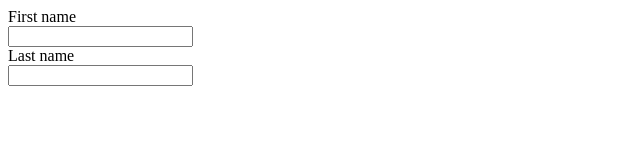
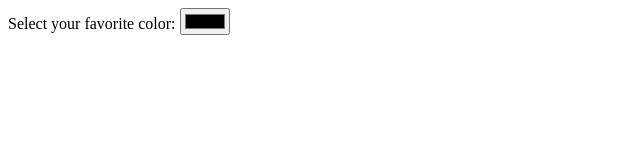
Before and after one commit to thorcat2k/html-css-study, a plain HTML site: page index.html in a window 1280 px wide. Shown: the whole page, without its empty margins (0-640 px from the left). Drawn offline with Linux system fonts and the light colour scheme.

Commit message:
start input

```diff
--- a/idex.html
+++ b/index.html
@@ -9,13 +9,8 @@
   </head>
   <body>
     <form>
-      <label for="fname">First name</label>
-      <br />
-      <input type="text" />
-      <br />
-      <labe for="'lname">Last name</labe>
-      <br />
-      <input type="text" />
+      <label for="favcolor">Select your favorite color:</label>
+      <input type="color" id="favcolor" name="favcolor" />
     </form>
   </body>
 </html>
```
